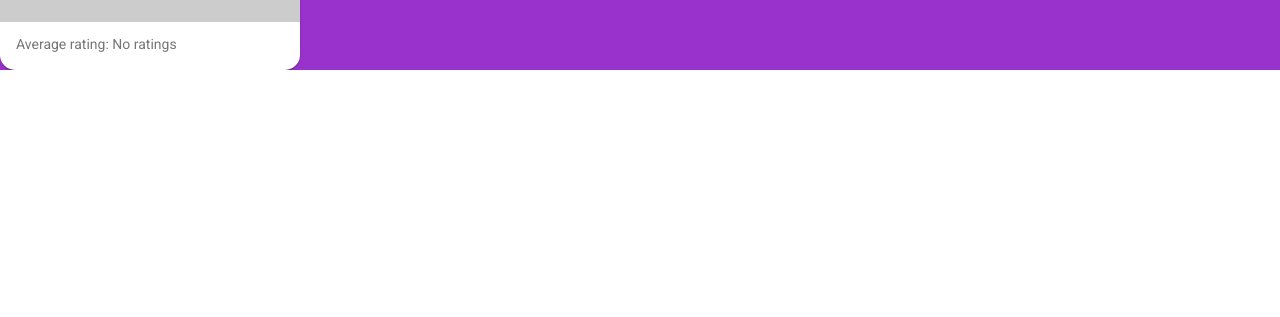
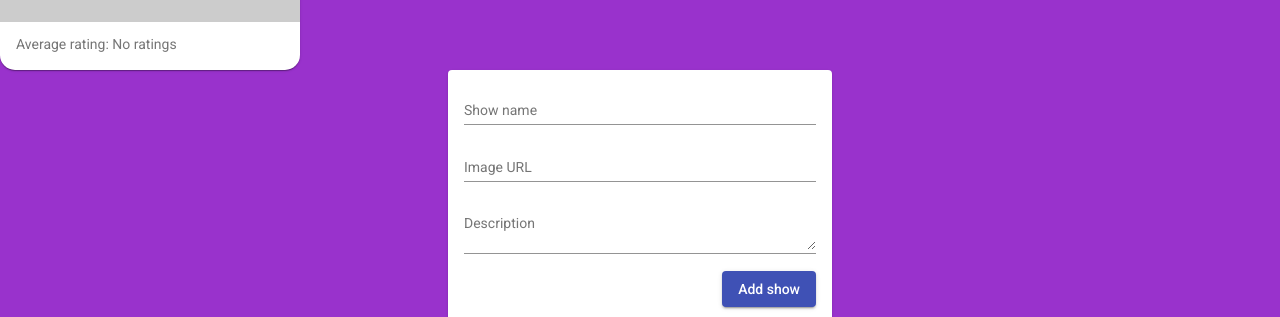
Before and after one commit to ToniIvankovic/js-angular-academy, an Angular app: page / in a window 1280 px wide. Shown: the part 1258-1575 px from the top of the page. Before the commit the page ends 1328 px from the top, so only its background shows below. Built offline with nearby package versions, Linux system fonts and the light colour scheme; no server answers.

Commit message:
Add show functionality

```diff
--- /dev/null
+++ b/src/app/components/show-form-component/show-form.component.html
@@ -0,0 +1,19 @@
+<mat-card>
+	<form (ngSubmit)="onSubmit()">
+		<mat-form-field>
+			<mat-label>Show name</mat-label>
+			<input [(ngModel)]="showName" name="showName" matInput type="text" />
+		</mat-form-field>
+		<mat-form-field>
+			<mat-label>Image URL</mat-label>
+			<input [(ngModel)]="imgURL" name="imgURL" matInput type="url" />
+		</mat-form-field>
+		<mat-form-field>
+			<mat-label>Description</mat-label>
+			<textarea [(ngModel)]="description" name="description" matInput type="text"></textarea>
+		</mat-form-field>
+		<div class="centeredComponent">
+			<button mat-raised-button type="submit" color="primary">Add show</button>
+		</div>
+	</form>
+</mat-card>
--- /dev/null
+++ b/src/app/components/show-form-component/show-form.component.scss
@@ -0,0 +1,6 @@
+mat-form-field {
+    width: 100%;
+}
+.centeredComponent{
+    text-align:right;
+}
--- /dev/null
+++ b/src/app/components/show-form-component/show-form.component.ts
@@ -0,0 +1,34 @@
+import { Component, EventEmitter, OnInit, Output } from '@angular/core';
+import { FormControl } from '@angular/forms';
+import { Show } from 'src/app/services/show/show.model';
+
+@Component({
+	selector: 'app-show-form',
+	templateUrl: './show-form.component.html',
+	styleUrls: ['./show-form.component.scss'],
+})
+export class ShowFormComponent implements OnInit {
+	@Output() add = new EventEmitter<Show>();
+	public showName: string = '';
+	public description: string = '';
+	public imgURL: string = '';
+
+	constructor() {}
+
+	ngOnInit(): void {
+		return;
+	}
+
+	public onSubmit() {
+		console.log(this.showName);
+		console.log(this.imgURL);
+		console.log(this.description);
+		let newShow = new Show({
+			title: this.showName,
+			description: this.description,
+			average_rating: null,
+			image_url: this.imgURL,
+		});
+		this.add.emit(newShow);
+	}
+}
--- a/src/app/components/shows-container/shows-container-component.module.ts
+++ b/src/app/components/shows-container/shows-container-component.module.ts
@@ -2,10 +2,11 @@ import { NgModule } from '@angular/core';
 import { CommonModule } from '@angular/common';
 import { ShowsContainerComponent } from './shows-container.component';
 import { ShowsListComponentModule } from '../shows-list/shows-list-component.module';
+import { ShowFormComponentModule } from '../show-form-component/show-form-component.module';
 
 @NgModule({
 	declarations: [ShowsContainerComponent],
-	imports: [CommonModule, ShowsListComponentModule],
+	imports: [CommonModule, ShowsListComponentModule, ShowFormComponentModule],
 	exports: [ShowsContainerComponent],
 })
 export class ShowsContainerComponentModule {}
--- a/src/app/components/shows-container/shows-container.component.html
+++ b/src/app/components/shows-container/shows-container.component.html
@@ -1 +1,4 @@
 <app-shows-list [shows]="shows"></app-shows-list>
+<div class="centeredComponent">
+	<app-show-form (add)="onShowAdd($event)"></app-show-form>
+</div>
```
Also changed, not shown: src/app/components/show-form-component/show-form-component.module.ts (added, +14 -0 lines), 1 other file (tests, documents, lock files or other folders).
